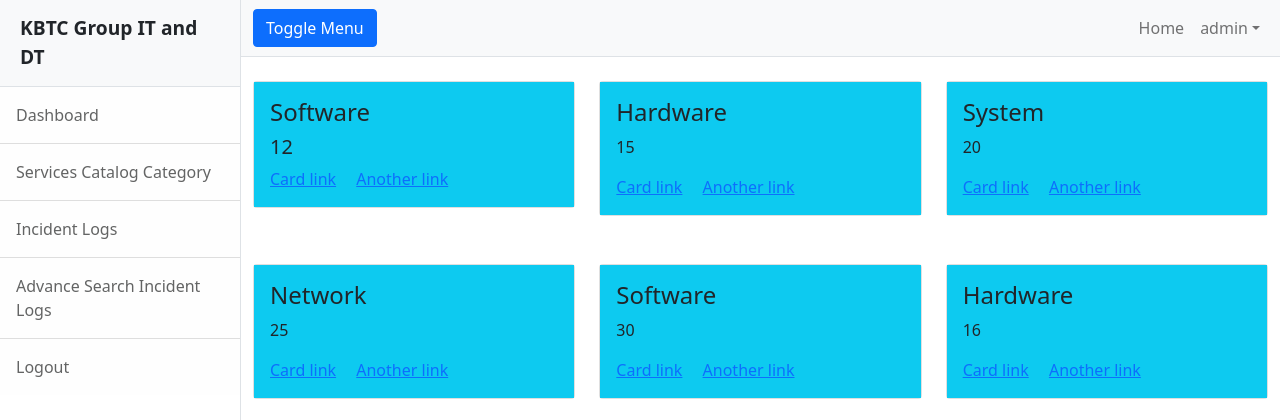
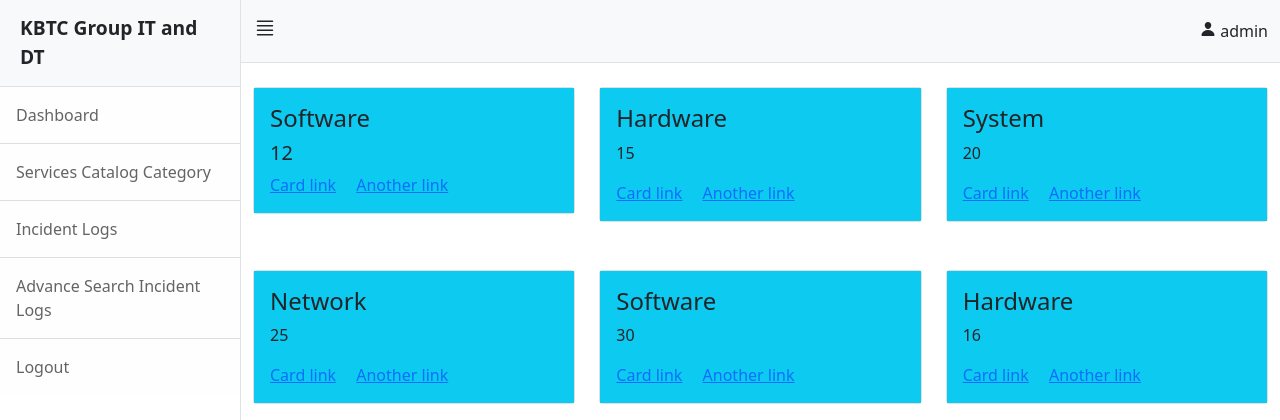
Before and after one commit to eugen3199/incident-logs-kbtc, a PHP site: page /user/index.php in a window 1280 px wide. Shown: the top 420 px of the page. Run offline with PHP 8.4, Linux system fonts and the light colour scheme; a user stored in the database is signed in; some libraries are stand-ins or nearby versions.

Commit message:
Fixed user button and nav

```diff
--- a/user/nav.php
+++ b/user/nav.php
@@ -1,21 +1,13 @@
 <nav class="navbar navbar-expand-lg navbar-light bg-light border-bottom">
     <div class="container-fluid">
-                        <button class="btn btn-primary" id="sidebarToggle">Toggle Menu</button>
-                        <button class="navbar-toggler" type="button" data-bs-toggle="collapse" data-bs-target="#navbarSupportedContent" aria-controls="navbarSupportedContent" aria-expanded="false" aria-label="Toggle navigation"><span class="navbar-toggler-icon"></span></button>
-                        <div class="collapse navbar-collapse" id="navbarSupportedContent">
+        <h4><ion-icon class="mt-2" name="reorder-four-outline" id="sidebarToggle">></ion-icon></h4>
         <ul class="navbar-nav ms-auto mt-2 mt-lg-0">
-                                <li class="nav-item active"><a class="nav-link" href="index.php">Home</a></li>
-
-                                <li class="nav-item dropdown">
-                                    <a class="nav-link dropdown-toggle" id="navbarDropdown" href="#" role="button" data-bs-toggle="dropdown" aria-haspopup="true" aria-expanded="false"><?php echo $_SESSION['username']; ?></a>
-                                    <div class="dropdown-menu dropdown-menu-end" aria-labelledby="navbarDropdown">
-                                        <a class="dropdown-item" href="#!">Account</a>
-
-                                        <div class="dropdown-divider"></div>
-                                        <a class="dropdown-item" href="logout.php">Logout</a>
-                                    </div>
+            <li class="nav-item">
+                <a href="profile.php" class="text-dark text-decoration-none">
+                    <ion-icon class="ion-person" name="person"></ion-icon>
+                    <?php echo $_SESSION["username"]; ?>
+                </a>
             </li>
         </ul>
     </div>
-                    </div>
 </nav>
```
Also changed, not shown: admin/nav.php (+2 -6 lines). Lines whose indentation alone changed are shown as unchanged.
